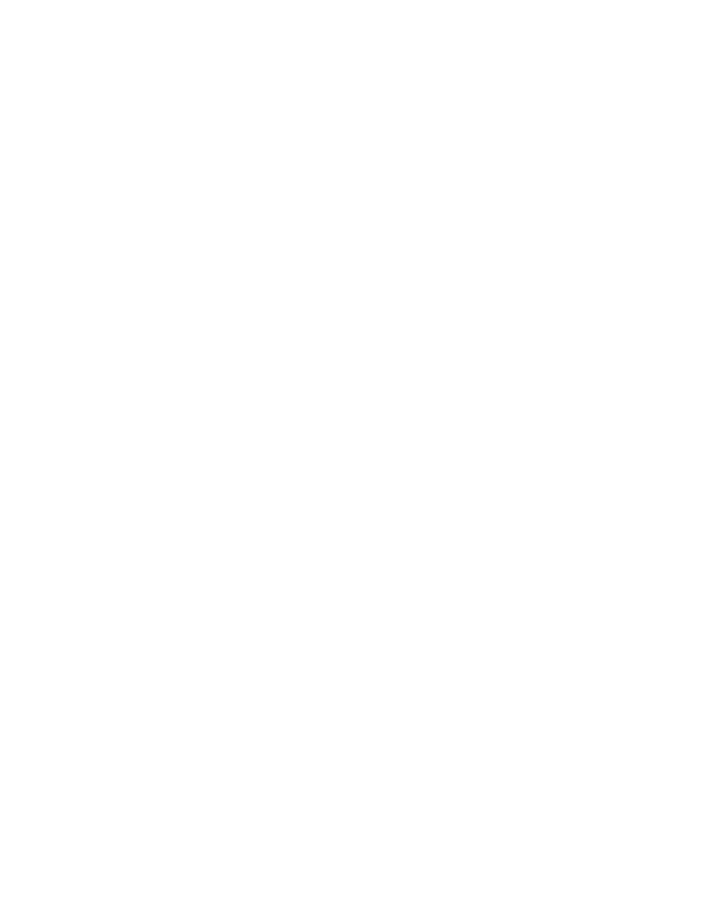
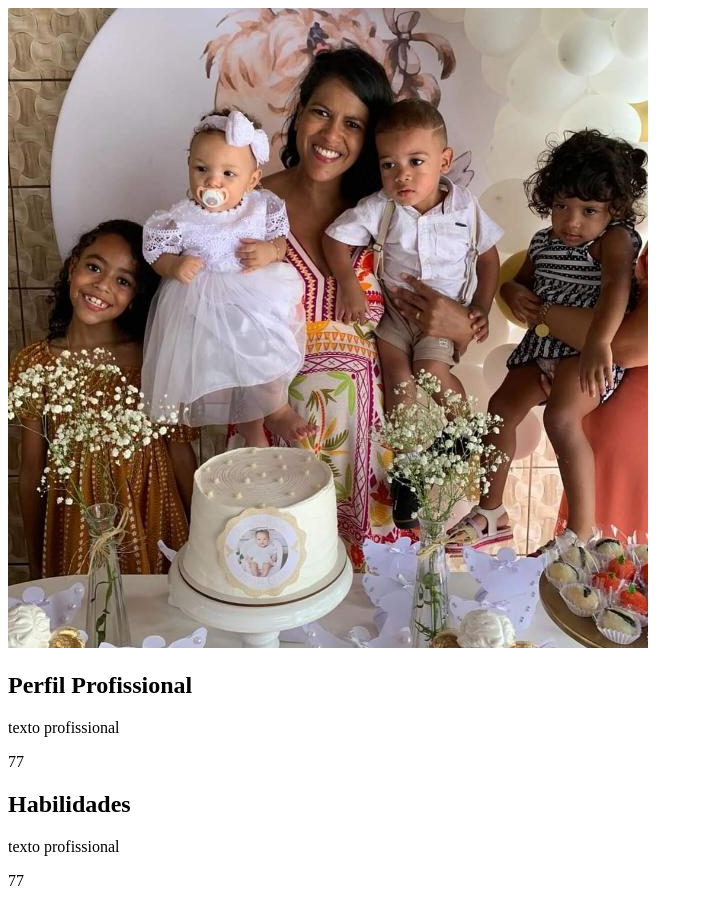
Before and after one commit to camila-oliv/desenvolve-introducao-web, a plain HTML site: page Trabalho Final Curriculum Vitae/index.html in a window 1280 px wide. Shown: the whole page, without its empty margins (0-703 px from the left). Before the commit the page ends 800 px from the top, so only its background shows below. Drawn offline with Linux system fonts and the light colour scheme; files whose address does not match are found by name.

Commit message:
continuação

```diff
--- a/Trabalho Final Curriculum Vitae/index.html
+++ b/Trabalho Final Curriculum Vitae/index.html
@@ -7,6 +7,24 @@
     <link rel="stylesheet" href="style.css">
 </head>
 <body>
+    <div>
+        <img src="C:\Users\Administrador\Desktop\desenvolve-introducao-web\Trabalho Final Curriculum Vitae\foto.jpg" alt="">
+        <div>
+            <h2>Perfil Profissional</h2>
+            <p>
+                texto profissional
+            </p>77
+        </div>
+        <div>
+            <h2>Habilidades</h2>
+            <p>
+                texto profissional
+            </p>77
+        </div>
+    </div>
 
+    <div>
+
+    </div>
 </body>
 </html>
```
Also changed, not shown: Trabalho Final Curriculum Vitae/foto.jpg (added).
